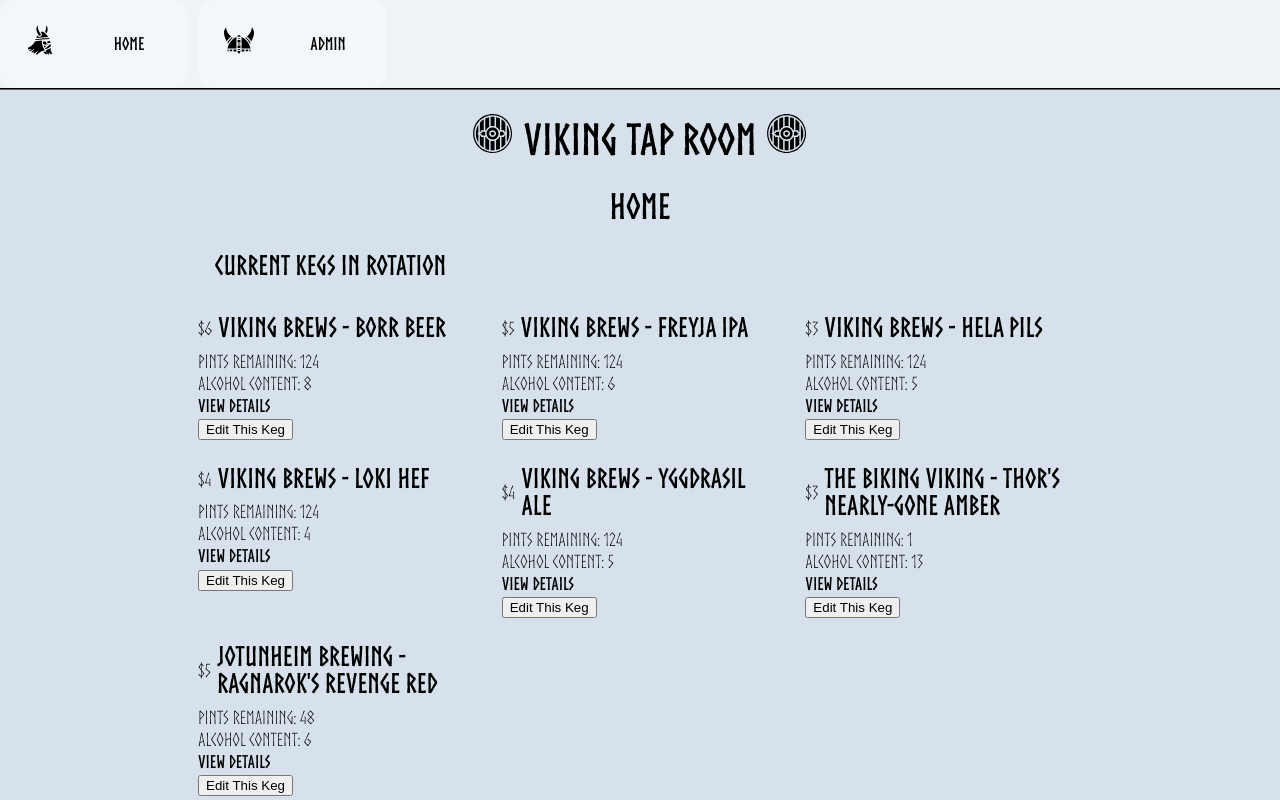
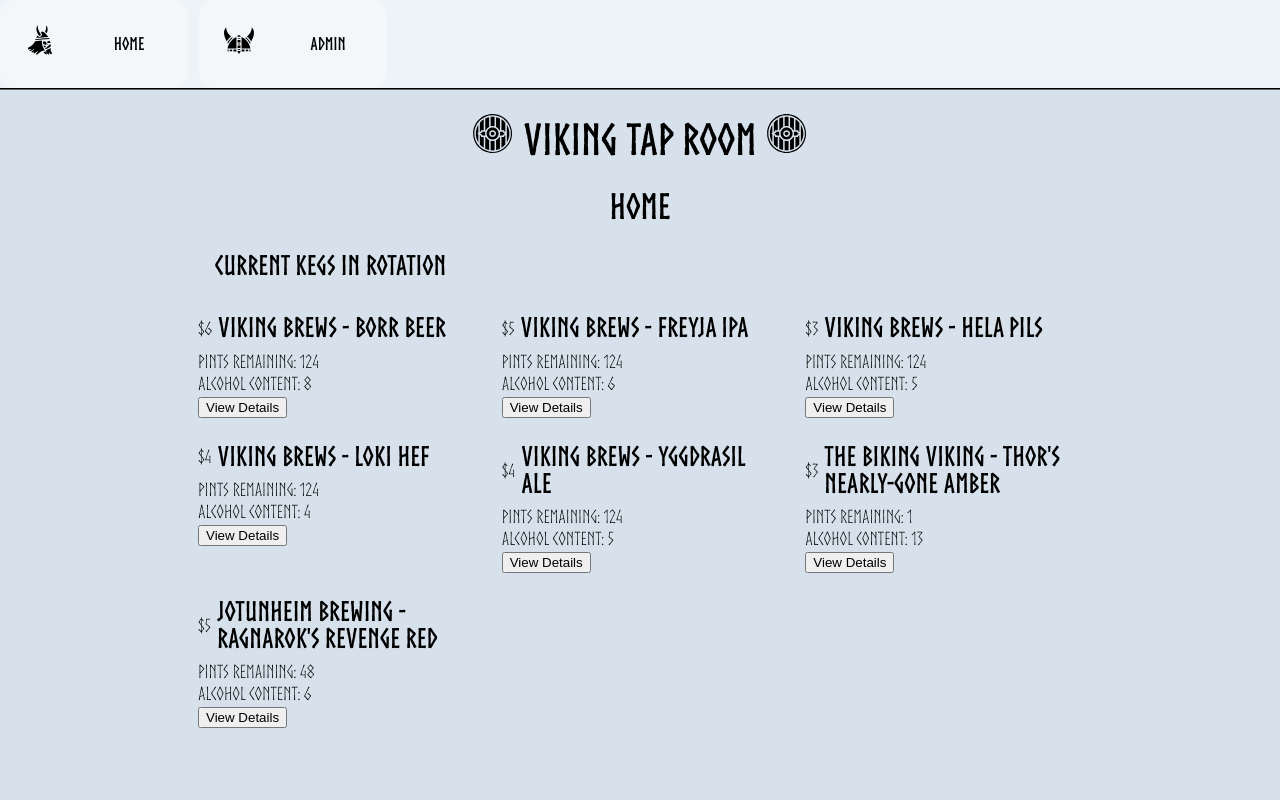
Before and after one commit to Usarneme/Viking_Tap_Room_Redux, a React (Create React App) app in the folder client/: page / in a window 1280 px wide. Shown: the top 800 px of the page. Built offline with nearby package versions, Linux system fonts and the light colour scheme.

Commit message:
:recycle: refactor - singlekeg component updated to organize what buttons show on what page - most hidden until at details route

```diff
--- a/client/src/components/SingleKeg.js
+++ b/client/src/components/SingleKeg.js
@@ -26,7 +26,16 @@ function SingleKeg(props) {
           : null
         }
 
-        { props.removeKeg !== null ?
+        { id ? null :
+          <div style={kegStyles}>
+            <Link to={{
+              pathname: `/kegs/${props.id}`,
+              props: {props}
+            }}><button>View Details</button></Link>
+          </div>
+        }
+
+        { id ?
           <div style={kegStyles}>
             <button
               onClick={() => props.removeKeg(props.id)}
@@ -35,16 +44,8 @@ function SingleKeg(props) {
           : null
         }
 
-        { id ? null :
-          <div style={kegStyles}>
-            <Link to={{
-              pathname: `/kegs/${props.id}`,
-              props: {props}
-            }}>View Details</Link>
-          </div>
-        }
-
-        { props.kegEditShowing ?
+        { id ?
+          props.kegEditShowing ?
             <div style={kegStyles}>
               <button onClick={props.toggleEditKeg}>Cancel Edits</button>
               form here
@@ -53,6 +54,7 @@ function SingleKeg(props) {
             <div style={kegStyles}>
               <button onClick={props.toggleEditKeg}>Edit This Keg</button>
             </div>
+          : null
         }
 
     </div>
```
Lines whose indentation alone changed are shown as unchanged.
